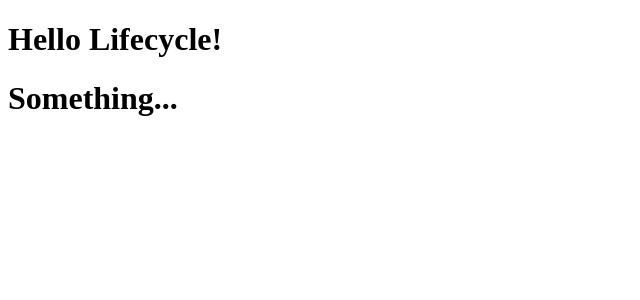
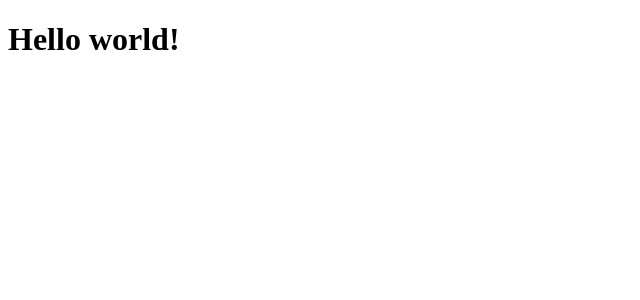
Before and after one commit to ChoJinmok/svelte-test, a Svelte app: page / in a window 1280 px wide. Shown: the top 300 px of the page, without its empty margins (0-640 px from the left). Built offline with nearby package versions, Linux system fonts and the light colour scheme.

Commit message:
Add: 라이프사이클 / 6. tick

```diff
--- a/src/App.svelte
+++ b/src/App.svelte
@@ -1,15 +1,25 @@
 <script lang="ts">
-  import { lifecycle, delayRender } from './lifecycle';
+  // tick: 데이터가 갱신되고 나서 화면이 바뀌는 반응성을 가질 때까지 잠시 기다릴 수 있게 해줌
+  import { tick } from 'svelte';
 
-  import Something from './Something.svelte';
+  let name = 'world';
 
-  const done = delayRender();
+  async function handleTitleClick() {
+    name = 'Jinmok';
 
-  lifecycle();
+    // tick함수는 프로미스 객체를 반환한다. -> 비동기로 실행해야한다.
+    await tick();
+
+    const h1 = document.querySelector('h1');
+    // 갱신된 Jinmok이 콘솔창에 입력될 거 같지만 world가 입력된다.
+    // 스벨트는 전체 로직의 최적화를 위해 기본적인 로직들을 모두 실행하고 나면 화면을 갱신하도록 설계되었다.
+    // 화면이 갱신된 이후에 처리해야할 로직이 있다면 tick을 사용하여 화면이 갱신될 때까지 기다린다.
+    console.log(h1.innerText);
+  }
+
+// onMount, onDestroy, beforeUpdate, afterUpdate는 언제 실행되는지가 정해져 있지만 tick은 실행 위치를 내가 정할 수 있다.
 </script>
 
-{#if $done}
-  <h1>Hello Lifecycle!</h1>
-{/if}
-
-<Something />
+<h1
+  on:click={handleTitleClick}
+  on:keydown={handleTitleClick}>Hello {name}!</h1>
--- a/src/Something.svelte
+++ /dev/null
@@ -1,9 +0,0 @@
-<script lang="ts">
-  import { delayRender } from './lifecycle';
-
-  const done = delayRender({ delay: 1000 });
-</script>
-
-{#if $done}
-  <h1>Something...</h1>
-{/if}
```
